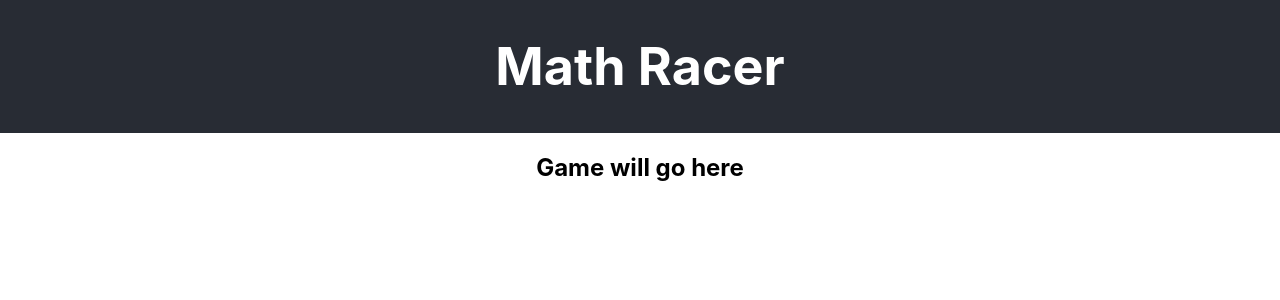
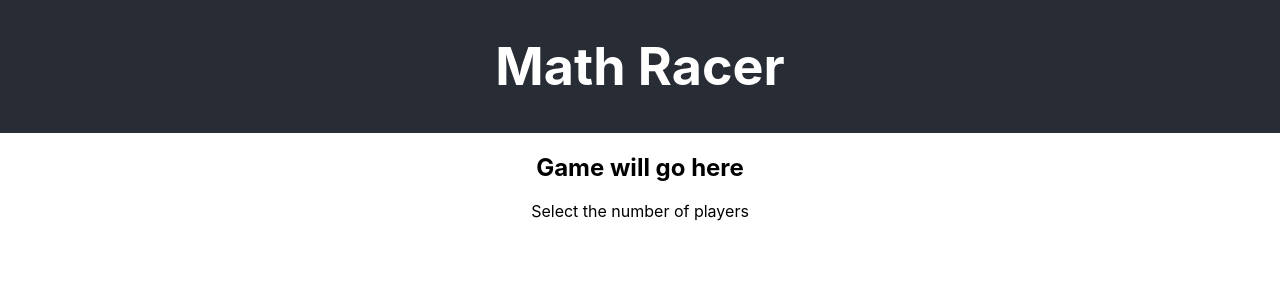
Before and after one commit to mewarren/math-racer, a React (Create React App) app: page / in a window 1280 px wide. Shown: the top 300 px of the page. Built offline with nearby package versions, Linux system fonts and the light colour scheme.

Commit message:
add players component

```diff
--- a/src/components/game/Game.js
+++ b/src/components/game/Game.js
@@ -1,8 +1,14 @@
 import React from 'react';
+import Players from '../players/Players';
 
 class Game extends React.Component {
     render() {
-        return <h2>Game will go here</h2>;
+        return (
+            <div>
+                <h2>Game will go here</h2>
+                <Players />
+            </div>
+        );
     }
 }
 
--- /dev/null
+++ b/src/components/players/Players.js
@@ -0,0 +1,14 @@
+import React from 'react';
+
+class Players extends React.Component {
+    render() {
+        return(
+            <div>
+                <p>Select the number of players</p>
+
+            </div>
+        );
+    }
+}
+
+export default Players;
```
